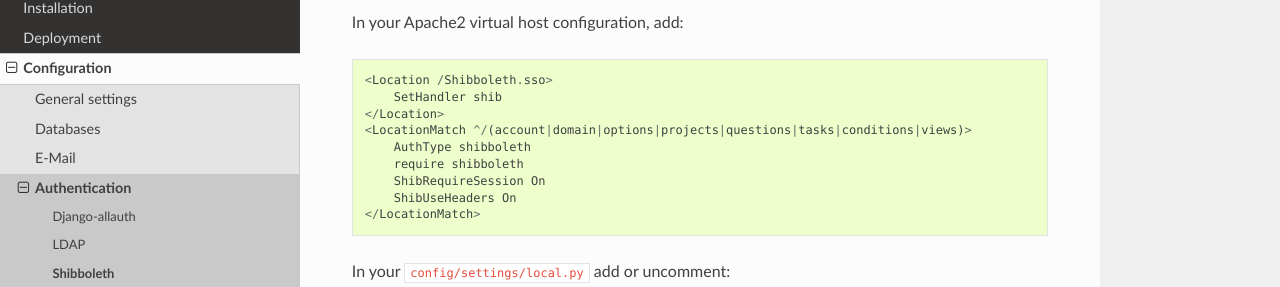
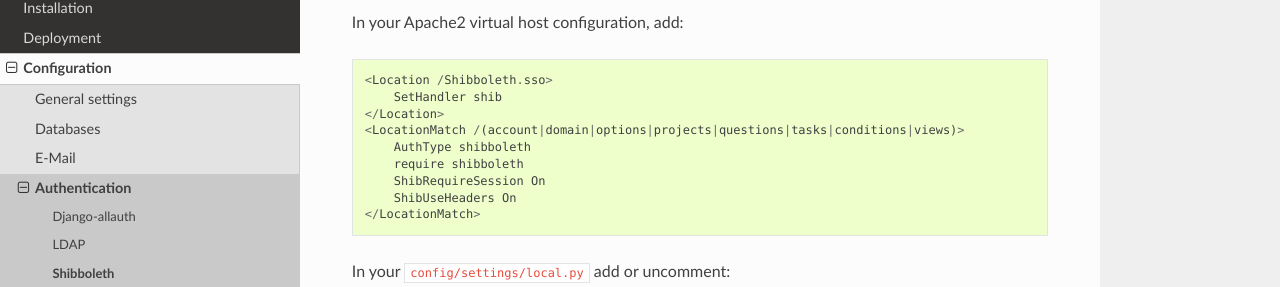
Before and after one commit to rdmorganiser/rdmo-docs, a Sphinx documentation site: the page built from docs/configuration/authentication/shibboleth.md, in a window 1280 px wide and 900 px high, scrolled down 973 px. Shown: the part 137-424 px from the top of the window. Built offline with Sphinx 7.4.7 and the Read the Docs theme 2.0.0, drawn with Linux system fonts in a browser that asks for light colours; pages that are not in the unit, such as notebooks, are missing from menus.

Commit message:
Remove carot

```diff
--- a/docs/configuration/authentication/shibboleth.md
+++ b/docs/configuration/authentication/shibboleth.md
@@ -49,7 +49,7 @@ In your Apache2 virtual host configuration, add:
 <Location /Shibboleth.sso>
     SetHandler shib
 </Location>
-<LocationMatch ^/(account|domain|options|projects|questions|tasks|conditions|views)>
+<LocationMatch /(account|domain|options|projects|questions|tasks|conditions|views)>
     AuthType shibboleth
     require shibboleth
     ShibRequireSession On
```
